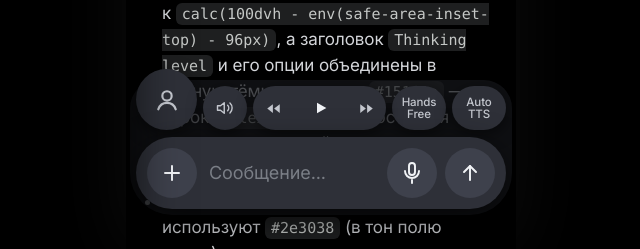
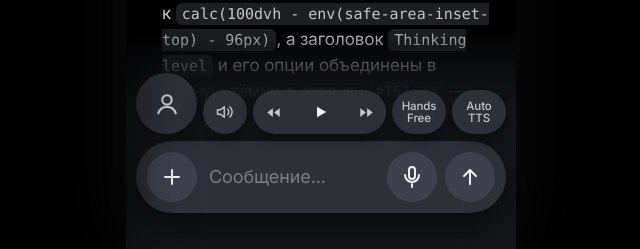
Before and after one commit to dspccv/client-app, a plain HTML site: page index.html in a window 1280 px wide. Shown: the part 551-800 px from the top of the page, without its empty margins (319-959 px from the left). Drawn offline with Linux system fonts and the light colour scheme; no server answers; a web font is replaced by a local one.

Commit message:
Add files via upload

```diff
--- a/index.html
+++ b/index.html
@@ -198,6 +198,8 @@
     html, body {
       width: 100%;
       height: 100%;
+      -webkit-text-size-adjust: 100%;
+      text-size-adjust: 100%;
       background-color: var(--bg);
       color: var(--text-chat);
       font-family: var(--font-sans);
@@ -1048,62 +1050,38 @@
       background: transparent;
       pointer-events: none;
       padding-top: 4px;
-      padding-bottom: calc(max(24px, env(safe-area-inset-bottom)) + 16px);
+      padding-bottom: calc(max(24px, env(safe-area-inset-bottom)) + 12px);
       display: flex;
       flex-direction: column;
     }
 
-    /* Single pure black bottom fade (temporarily hidden, kept intact for reuse) */
+    /* Multi-stop cool slate-graphite fade (-15% sharper top spread, -15% muted haze) over black text-scrim */
     .bottom-dock::before {
       content: "";
-      display: none;
       position: absolute;
       left: 0;
       right: 0;
       bottom: 0;
-      top: -48px;
+      top: -40px;
       z-index: -1;
       pointer-events: none;
-      background: linear-gradient(
-        to bottom,
-        rgba(0, 0, 0, 0) 0%,
-        rgba(0, 0, 0, 0.16) 35%,
-        rgba(0, 0, 0, 0.34) 72%,
-        rgba(0, 0, 0, 0.40) 100%
-      );
-    }
-
-    /* Flat dark semi-transparent plaque (70% opacity) extending outward by --t2-gap (6px / 5px) */
-    .dock-surface {
-      --dock-pad: 6px;
-      position: relative;
-      width: 100%;
-      display: flex;
-      flex-direction: column;
-      pointer-events: none;
-    }
-
-    .dock-surface::before {
-      content: "";
-      position: absolute;
-      left: calc(10px - var(--dock-pad));
-      right: calc(10px - var(--dock-pad));
-      top: calc(17px - var(--dock-pad));
-      bottom: calc(-1 * var(--dock-pad));
-      z-index: 0;
-      border-radius: calc(22px + var(--dock-pad)) calc(22px + var(--dock-pad)) calc(36px + var(--dock-pad)) calc(36px + var(--dock-pad));
-      background-color: rgba(22, 23, 28, 0.70);
-      pointer-events: none;
-      transition: border-radius 0.18s cubic-bezier(0.22, 1, 0.36, 1);
-    }
-
-    .dock-surface:has(.composer-capsule.is-expanded)::before {
-      border-radius: calc(22px + var(--dock-pad)) calc(22px + var(--dock-pad)) calc(26px + var(--dock-pad)) calc(26px + var(--dock-pad));
-    }
-
-    .dock-surface > * {
-      position: relative;
-      z-index: 1;
+      background:
+        linear-gradient(
+          to bottom,
+          rgba(62, 65, 76, 0) 0px,
+          rgba(62, 65, 76, 0.12) 25px,
+          rgba(62, 65, 76, 0.25) 54px,
+          rgba(62, 65, 76, 0.34) 81px,
+          rgba(62, 65, 76, 0.34) 100%
+        ),
+        linear-gradient(
+          to bottom,
+          rgba(0, 0, 0, 0) 0px,
+          rgba(0, 0, 0, 0.48) 27px,
+          rgba(0, 0, 0, 0.90) 56px,
+          #000000 80px,
+          #000000 100%
+        );
     }
 
     @media (min-width: 520px) {
@@ -1394,13 +1372,6 @@
     }
 
     @media (max-width: 380px) {
-      .dock-surface {
-        --dock-pad: 5px;
-      }
-      .dock-surface::before {
-        left: 3px;
-        right: 3px;
-      }
       .tier2-row {
         --t2-gap: 5px;
         padding: 0 8px;
@@ -2848,8 +2819,7 @@
         </svg>
       </button>
 
-      <div class="dock-surface" id="dockSurface">
-      <!-- 4A. TIER-2 ROW: [Persona 61px + Speaker 44px] | [Audio Scrub Bar] | [Hands Free + Auto TTS] -->
+      <!-- 4A. TIER-2 ROW: [Persona 50px + Speaker 44px] | [Audio Scrub Bar] | [Hands Free + Auto TTS] -->
       <div class="tier2-row" id="tier2Row">
         <div class="t2-agent-pair">
           <button class="tier2-btn t2-persona" id="personaDockBtn" aria-label="AI Persona">
@@ -2941,7 +2911,6 @@
             <polyline points="6 11 12 5 18 11"></polyline>
           </svg>
         </button>
-      </div>
       </div>
     </section>
 
```
